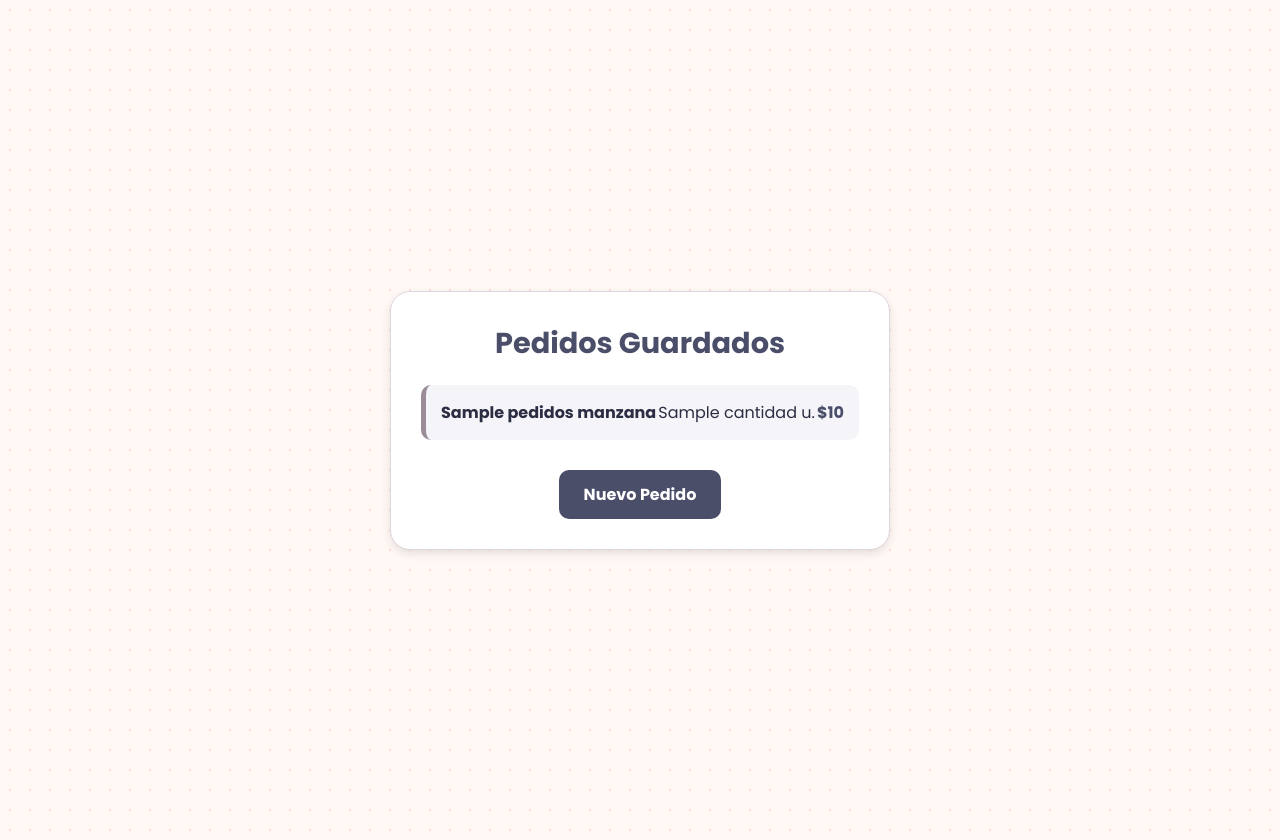
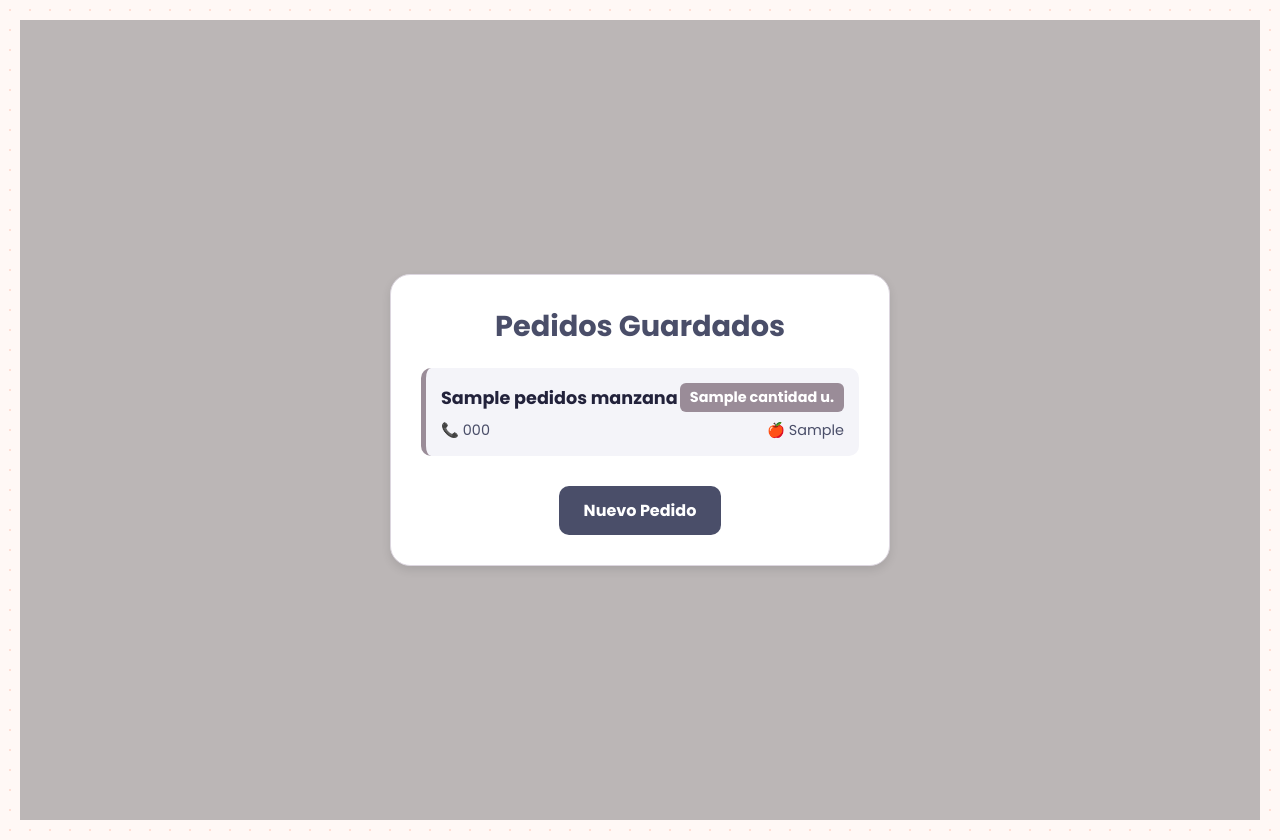
Before and after one commit to Usuario12qwas/Tienda-Python, a Flask app: page /panel in a window 1280 px wide. Run offline with Flask 3, Linux system fonts and the light colour scheme; a database or web service that is not in the repository returns one stand-in record (values such as "Sample title"); some libraries are stand-ins or nearby versions.

Commit message:
Update panel.html

```diff
--- a/templates/panel.html
+++ b/templates/panel.html
@@ -13,6 +13,7 @@
             min-height: 100vh;
             width: 100%;
             padding: 20px;
+            background-color: rgb(187, 182, 182); /* Fondo para que coincida con el resto */
         }
     </style>
 </head>
@@ -24,10 +25,22 @@
 
             <ul style="list-style: none; padding: 0;">
                 {% for pedido in pedidos %}
-                    <li style="background: #f4f4f9; margin-bottom: 15px; padding: 15px; border-radius: 10px; display: flex; justify-content: space-between; border-left: 5px solid #9a8c98;">
-                        <strong>{{ pedido.nombre }}</strong>
-                        <span>{{ pedido.cantidad }} u.</span>
-                        <span style="color: #4a4e69; font-weight: bold;">${{ pedido.total }}</span>
+                    <li style="background: #f4f4f9; margin-bottom: 15px; padding: 15px; border-radius: 10px; display: flex; flex-direction: column; gap: 8px; border-left: 5px solid #9a8c98;">
+
+                        <!-- Fila 1: Nombre y Cantidad -->
+                        <div style="display: flex; justify-content: space-between; align-items: center;">
+                            <strong style="font-size: 1.1em; color: #22223b;">{{ pedido.nombre }}</strong>
+                            <span style="background: #9a8c98; color: white; padding: 4px 10px; border-radius: 6px; font-weight: bold; font-size: 0.9em;">
+                                {{ pedido.cantidad }} u.
+                            </span>
+                        </div>
+
+                        <!-- Fila 2: Teléfono y Tipo de Manzana -->
+                        <div style="display: flex; justify-content: space-between; font-size: 0.9em; color: #4a4e69;">
+                            <span>📞 {{ pedido.telefono }}</span>
+                            <span>🍎 {{ pedido.tipo_manzana }}</span>
+                        </div>
+
                     </li>
                 {% else %}
                     <p style="text-align: center; color: #b0a8b9;">No hay pedidos guardados aún.</p>
```
